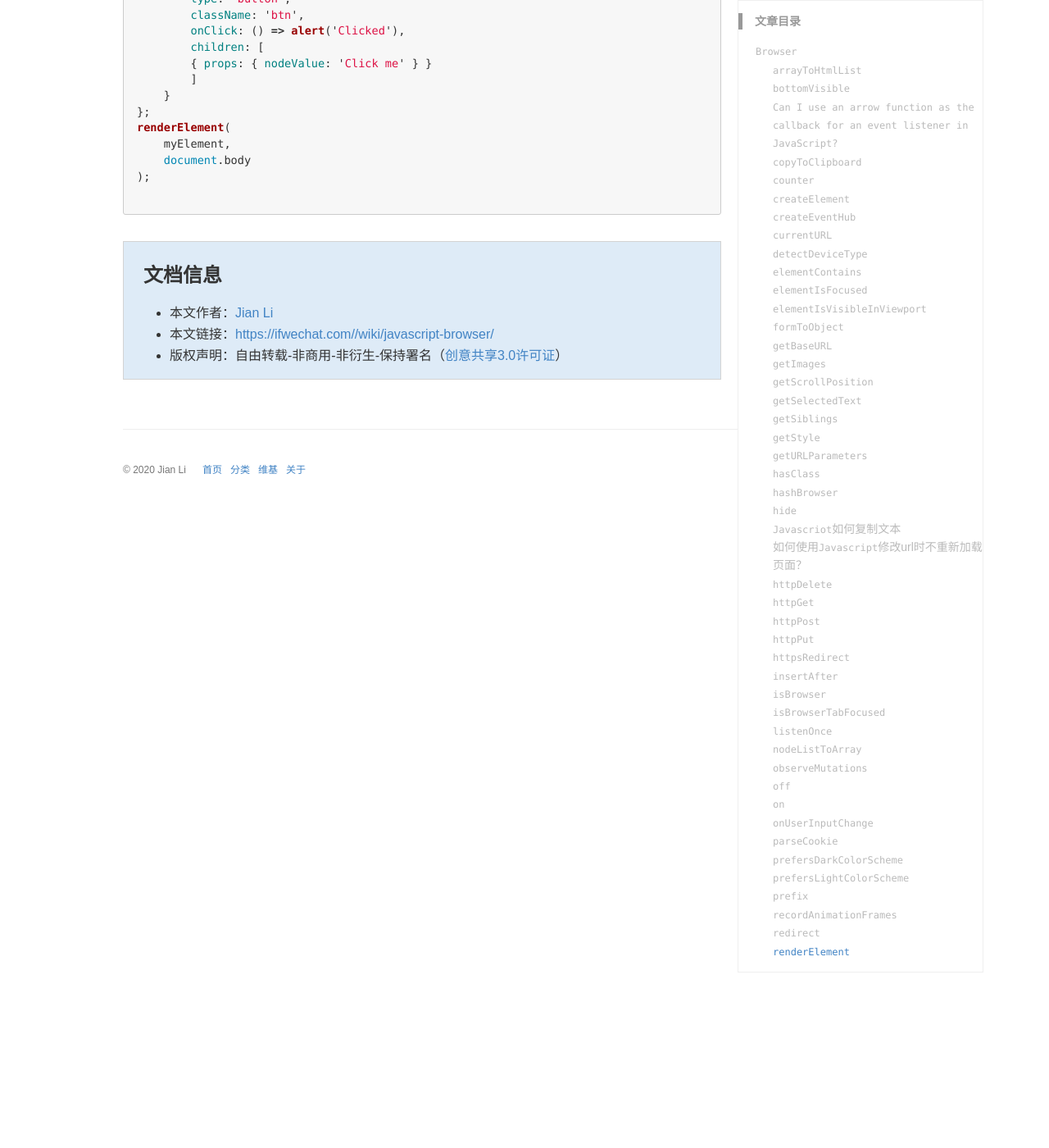
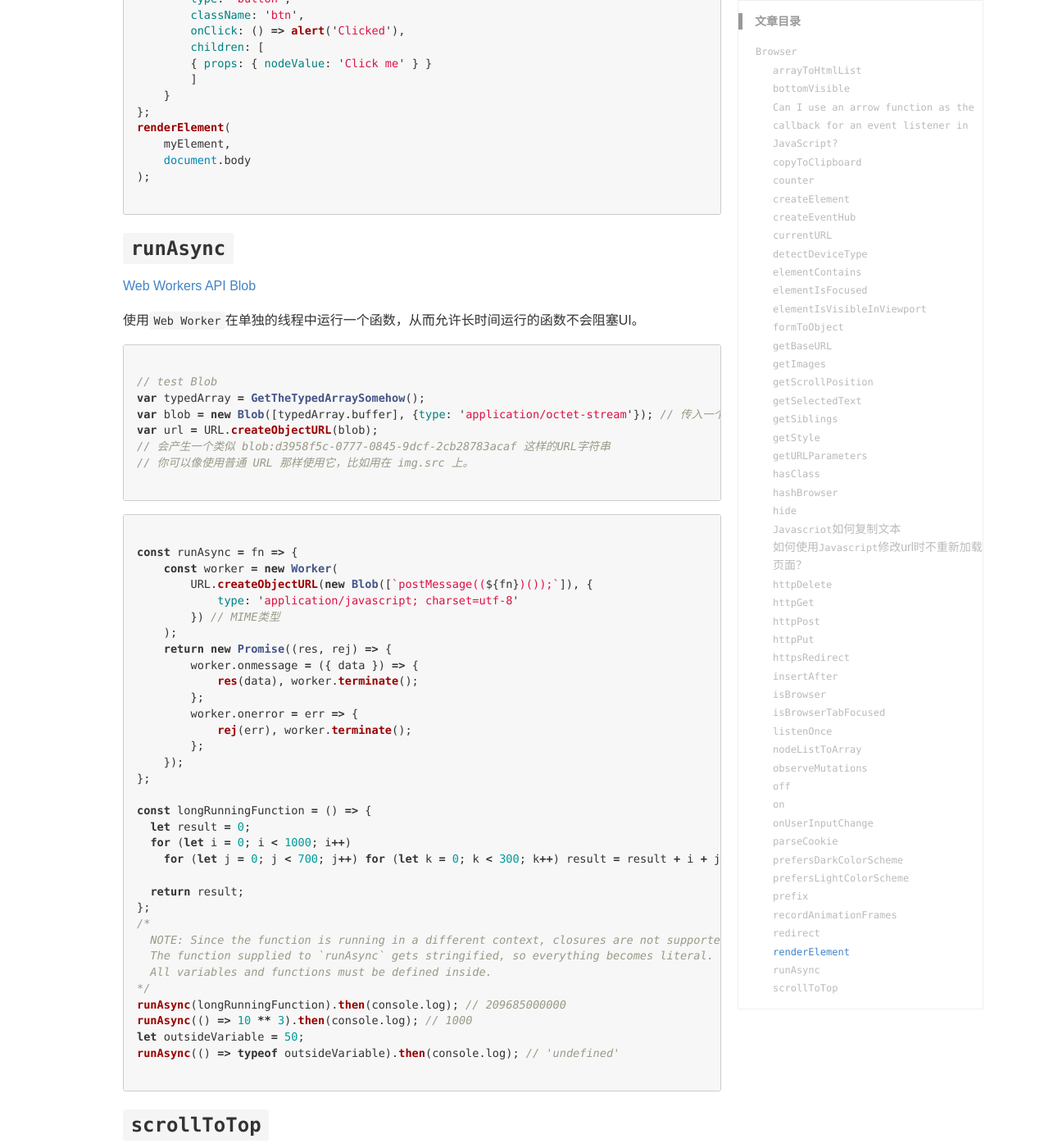
Before and after one commit to TcTOrz/TcTOrz.github.io, a Jekyll site: the page built from _wiki/javascript-browser.md, in a window 1280 px wide and 1400 px high, scrolled down 20048 px. Shown: the whole window at 82% size. Built offline with Jekyll 4.4.1, drawn with Linux system fonts in a browser that asks for light colours; some web fonts are replaced; comment, search, counter and statistics services are not loaded; some of the changed text lies outside the part shown.

Commit message:
git-add-js-wiki-scrolltotop

````diff
--- a/_wiki/javascript-browser.md
+++ b/_wiki/javascript-browser.md
@@ -992,3 +992,95 @@ renderElement(
 );
 
 ```
+
+### `runAsync`
+
+[Web Workers API](https://developer.mozilla.org/zh-CN/docs/Web/API/Web_Workers_API)
+[Blob](https://developer.mozilla.org/zh-CN/docs/Web/API/Blob)
+
+使用`Web Worker`在单独的线程中运行一个函数，从而允许长时间运行的函数不会阻塞UI。
+
+```js
+
+// test Blob
+var typedArray = GetTheTypedArraySomehow();
+var blob = new Blob([typedArray.buffer], {type: 'application/octet-stream'}); // 传入一个合适的 MIME 类型
+var url = URL.createObjectURL(blob);
+// 会产生一个类似 blob:d3958f5c-0777-0845-9dcf-2cb28783acaf 这样的URL字符串
+// 你可以像使用普通 URL 那样使用它，比如用在 img.src 上。
+
+```
+
+```js
+
+const runAsync = fn => {
+    const worker = new Worker(
+        URL.createObjectURL(new Blob([`postMessage((${fn})());`]), {
+            type: 'application/javascript; charset=utf-8'
+        }) // MIME类型
+    );
+    return new Promise((res, rej) => {
+        worker.onmessage = ({ data }) => {
+            res(data), worker.terminate();
+        };
+        worker.onerror = err => {
+            rej(err), worker.terminate();
+        };
+    });
+};
+
+const longRunningFunction = () => {
+  let result = 0;
+  for (let i = 0; i < 1000; i++)
+    for (let j = 0; j < 700; j++) for (let k = 0; k < 300; k++) result = result + i + j + k;
+
+  return result;
+};
+/*
+  NOTE: Since the function is running in a different context, closures are not supported.
+  The function supplied to `runAsync` gets stringified, so everything becomes literal.
+  All variables and functions must be defined inside.
+*/
+runAsync(longRunningFunction).then(console.log); // 209685000000
+runAsync(() => 10 ** 3).then(console.log); // 1000
+let outsideVariable = 50;
+runAsync(() => typeof outsideVariable).then(console.log); // 'undefined'
+
+```
+
+### `scrollToTop`
+
+平滑滚动到页面顶部。
+
+```js
+
+// test requestAnimationFrame
+var start = null;
+var element = document.getElementById('SomeElementYouWantToAnimate');
+element.style.position = 'absolute';
+
+function step(timestamp) {
+  if (!start) start = timestamp;
+  var progress = timestamp - start;
+  element.style.left = Math.min(progress / 10, 200) + 'px';
+  if (progress < 2000) {
+    window.requestAnimationFrame(step);
+  }
+}
+
+window.requestAnimationFrame(step);
+
+```
+
+```js
+
+const scrollToTop = () => {
+  const c = document.documentElement.scrollTop || document.body.scrollTop;
+  if (c > 0) {
+    window.requestAnimationFrame(scrollToTop);
+    window.scrollTo(0, c - c / 8);
+  }
+};
+scrollToTop();
+
+```
````
